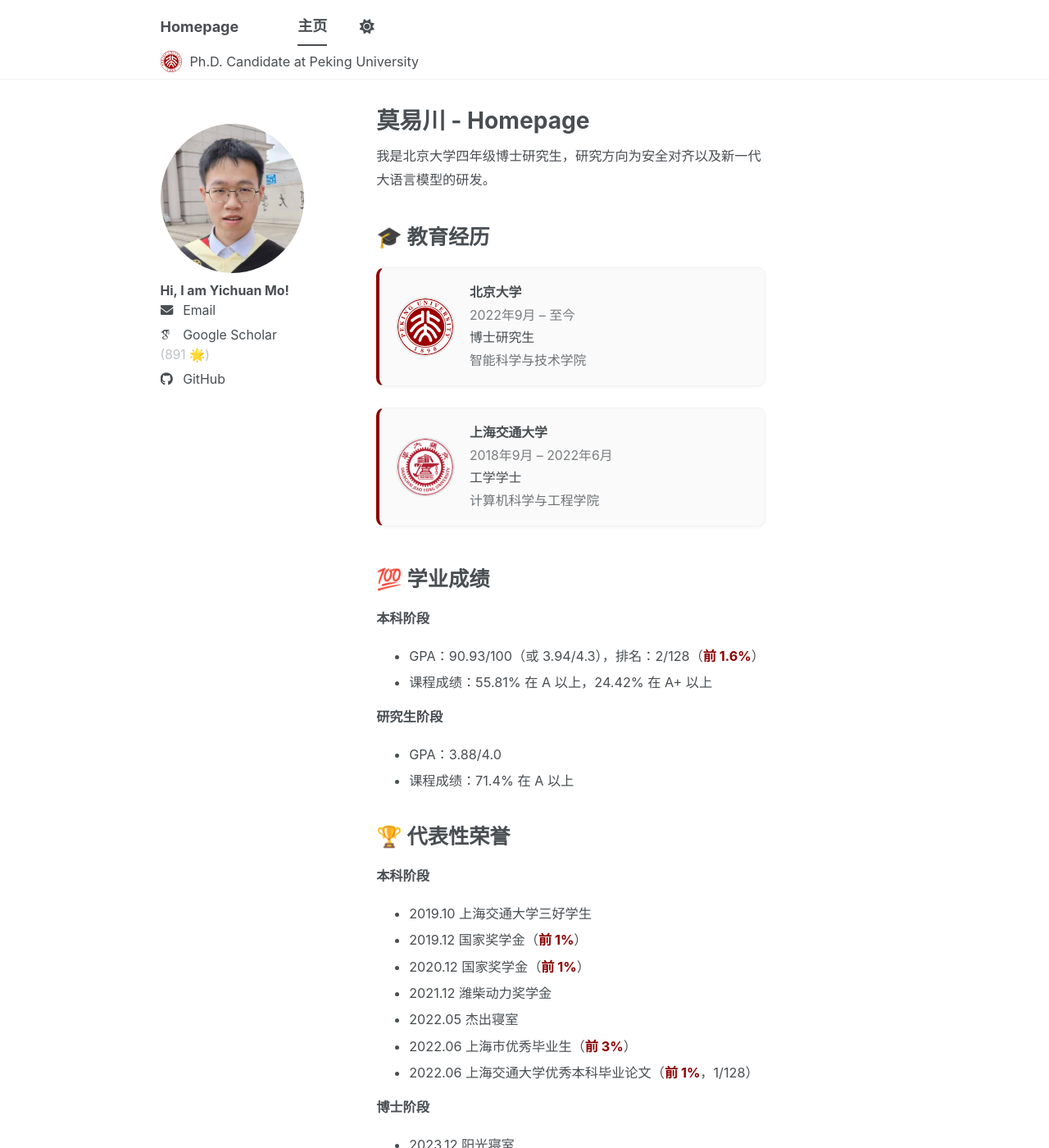
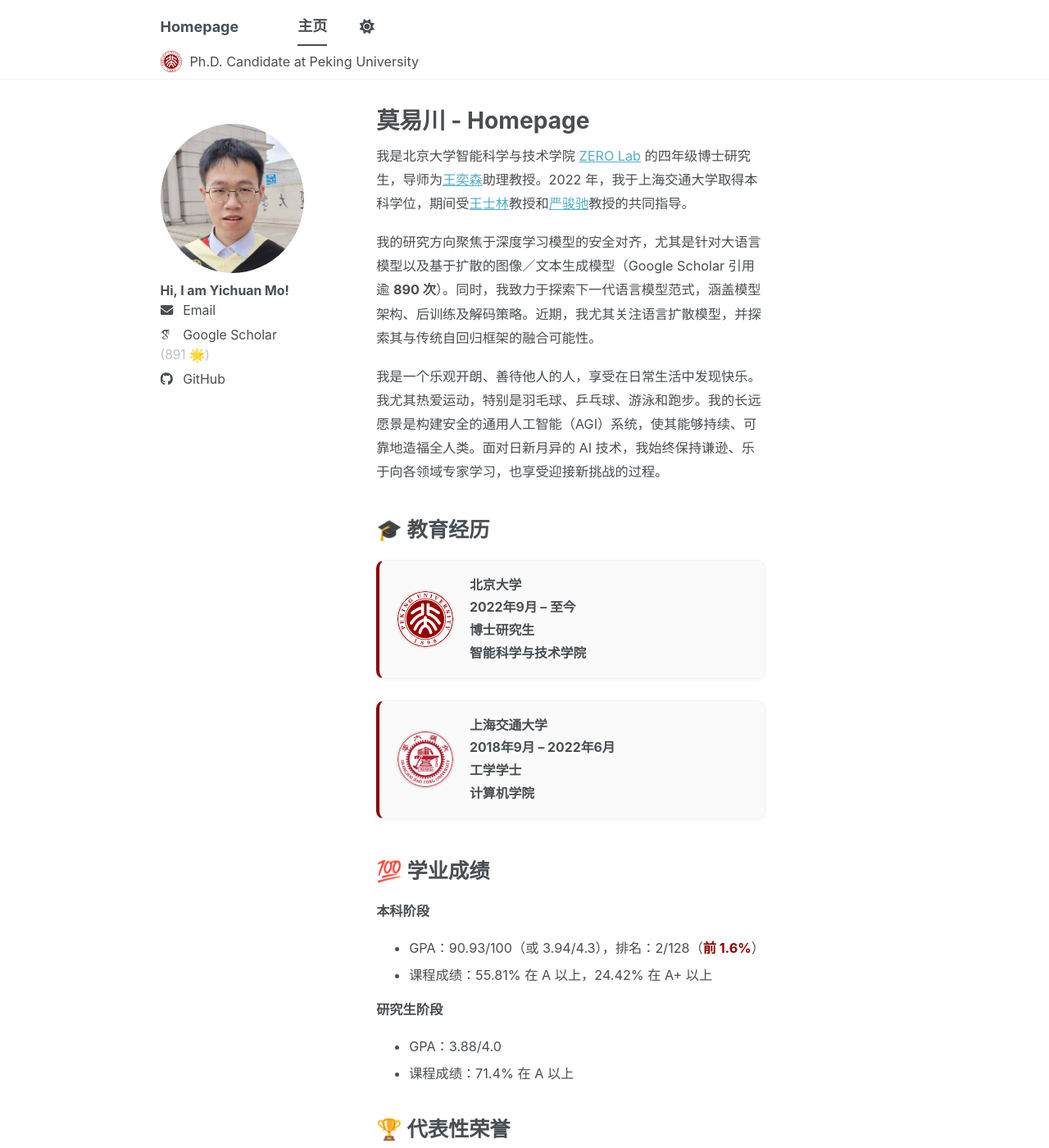
Before and after one commit to mo666666/mo666666.github.io, a Jekyll site: the page built from _pages/about-zh.md, in a window 1280 px wide and 1400 px high. Shown: the whole window at 82% size. Built offline with Jekyll 4.4.1, drawn with Linux system fonts in a browser that asks for light colours; some web fonts are replaced; a script bundle is joined from its source files by our own code; library files that are not in the unit come from our copies.

Commit message:
Add introduction

```diff
--- a/_pages/about-zh.md
+++ b/_pages/about-zh.md
@@ -5,8 +5,9 @@ author_profile: true
 ---
 
 <div class="homepage-intro">
-  <p>我是北京大学四年级博士研究生，研究方向为安全对齐以及新一代大语言模型的研发。</p>
-  <!-- <p>我的研究兴趣包括可信人工智能、对抗鲁棒性以及生成式模型安全。</p> -->
+  <p>我是北京大学智能科学与技术学院 <a href="https://zero-lab-pku.github.io/">ZERO Lab</a> 的四年级博士研究生，导师为<a href="https://yisenwang.github.io/">王奕森</a>助理教授。2022 年，我于上海交通大学取得本科学位，期间受<a href="https://www.cs.sjtu.edu.cn/en/jiaoshiml/wangshilin.html">王士林</a>教授和<a href="https://thinklab.sjtu.edu.cn/index.html">严骏驰</a>教授的共同指导。</p>
+  <p>我的研究方向聚焦于深度学习模型的安全对齐，尤其是针对大语言模型以及基于扩散的图像／文本生成模型（Google Scholar 引用逾 <strong>890 次</strong>）。同时，我致力于探索下一代语言模型范式，涵盖模型架构、后训练及解码策略。近期，我尤其关注语言扩散模型，并探索其与传统自回归框架的融合可能性。</p>
+  <p>我是一个乐观开朗、善待他人的人，享受在日常生活中发现快乐。我尤其热爱运动，特别是羽毛球、乒乓球、游泳和跑步。我的长远愿景是构建安全的通用人工智能（AGI）系统，使其能够持续、可靠地造福全人类。面对日新月异的 AI 技术，我始终保持谦逊、乐于向各领域专家学习，也享受迎接新挑战的过程。</p>
 </div>
 
 {% include base_path %}
@@ -32,7 +33,7 @@ author_profile: true
       <div class="homepage-education__school">上海交通大学</div>
       <div class="homepage-education__dates">2018年9月 – 2022年6月</div>
       <div class="homepage-education__degree">工学学士</div>
-      <div class="homepage-education__dept">计算机科学与工程学院</div>
+      <div class="homepage-education__dept">计算机学院</div>
     </div>
   </li>
 </ul>
--- a/_sass/layout/_publications.scss
+++ b/_sass/layout/_publications.scss
@@ -81,30 +81,15 @@
   line-height: 1.5;
 }
 
-.homepage-education__school {
-  font-weight: 700;
-  font-size: 0.88rem;
-  line-height: 1.5;
-  margin: 0;
-}
-
-.homepage-education__dates {
-  font-size: 0.88rem;
-  color: var(--global-text-color);
-  opacity: 0.72;
-  font-weight: 400;
-}
-
-.homepage-education__degree {
-  font-weight: 500;
-  font-size: 0.88rem;
-  color: var(--global-text-color);
-}
-
+.homepage-education__school,
+.homepage-education__dates,
+.homepage-education__degree,
 .homepage-education__dept {
   font-size: 0.88rem;
+  font-weight: 700;
+  line-height: 1.5;
   color: var(--global-text-color);
-  opacity: 0.78;
+  margin: 0;
 }
 
 /* Normalise general body text on homepage to match the papers section size */
```
Also changed, not shown: _pages/about.md (+2 -1 lines).
